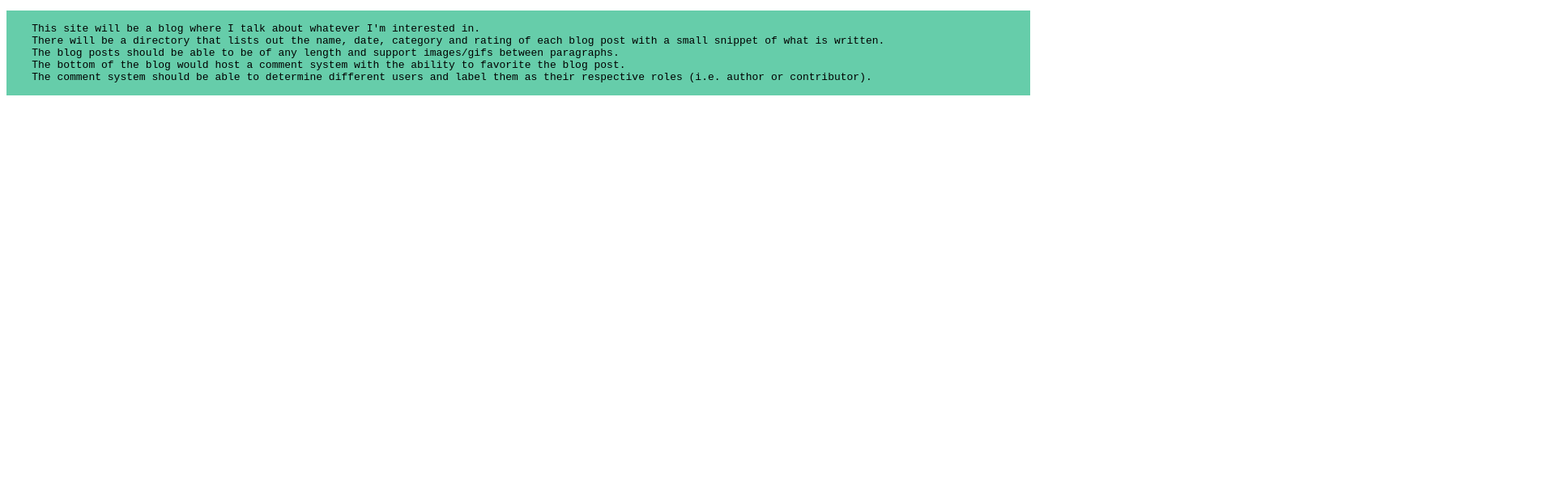
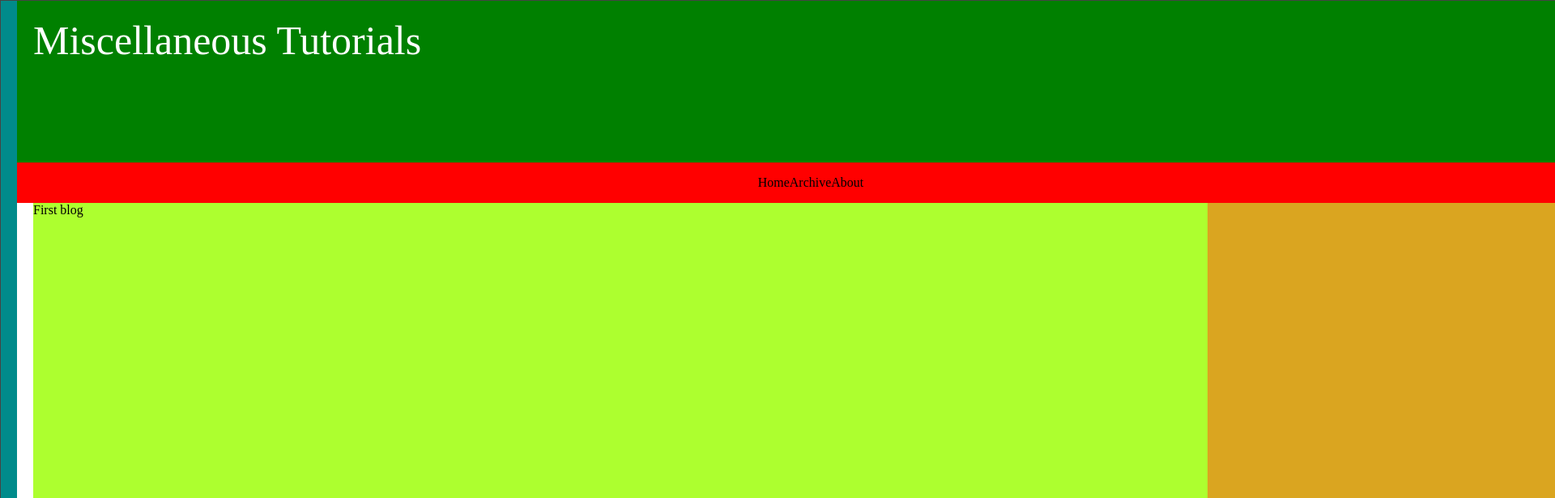
Before and after one commit to lukehag/lukehag.github.io, a plain HTML site: page index.html in a window 1280 px wide. Shown: the top 616 px of the page at 81% size, 1920 px wide, since content can reach past the window. Drawn offline with Linux system fonts and the light colour scheme.

Commit message:
Set up layout

```diff
--- a/index.html
+++ b/index.html
@@ -1,19 +1,32 @@
 <!DOCTYPE html>
 <html lang="en">
 <head>
-    <title>CS351 Project</title>
+    <title>Miscellaneous Tutorials</title>
     <link rel="stylesheet" href="styles.css">
 </head>
 <body>
+    <main>
+    <div class="header">
+        <a href="/" class="title">Miscellaneous Tutorials</a>
+    </div>
 
-    <pre>
+    <div class="navigation-bar">
+        <div>Home</div>
+        <div>Archive</div>
+        <div>About</div>
+    </div>
 
-    This site will be a blog where I talk about whatever I'm interested in.
-    There will be a directory that lists out the name, date, category and rating of each blog post with a small snippet of what is written.
-    The blog posts should be able to be of any length and support images/gifs between paragraphs.
-    The bottom of the blog would host a comment system with the ability to favorite the blog post.
-    The comment system should be able to determine different users and label them as their respective roles (i.e. author or contributor).
-    </pre>
+    <div class="container">
+        <div class="blog-content">
+            <div class="blog-post">First blog</div>
+            <div class="blog-post">Second blog</div>
+            <div class="blog-post">Third blog?</div>
+            <div class="blog-post">Fourth blog!</div>
+        </div>
+        <div class="sidebar"></div>
+    </div>
 
+    <div class="footer">Nothing left!</div>
+    </main>
 </body>
 </html>
--- a/styles.css
+++ b/styles.css
@@ -1 +1,83 @@
-pre { background-color: mediumaquamarine; }
+body
+{
+    margin: 0;
+    padding: 0;
+    background-color: lightblue;
+    background-attachment: scroll;
+    background-position: center center;
+    background-repeat: repeat;
+}
+
+main
+{
+    width: 2000px;
+    margin-left: auto;
+    margin-right: auto;
+    border: #444444 1px solid;
+    background-color: darkcyan
+}
+
+.header
+{
+    display: block;
+    height: 200px;
+    margin-left: 20px;
+    margin-right: 20px;
+    background-color: green;
+}
+
+.title
+{
+    display: inline-block;
+    margin: 20px;
+    color: #FFFFFF;
+    font-size: 50px;
+    text-decoration: none;
+}
+
+.navigation-bar
+{
+    display: flex;
+    justify-content: center;
+    align-items: center;
+    height: 50px;
+    margin-left: 20px;
+    margin-right: 20px;
+    background-color: red;
+}
+
+.container
+{
+    display: grid;
+    grid-template-columns: 3fr minmax(300px, 1fr);
+    margin-left: 20px;
+    margin-right: 20px;
+}
+
+.blog-content
+{
+    display: flex;
+    flex-direction: column;
+}
+
+.blog-post
+{
+    height: 500px;
+    border-left: white 20px solid;
+    border-bottom: #444444 1px solid;
+    background-color: greenyellow;
+}
+
+.sidebar
+{
+    display: block;
+    background-color: goldenrod;
+}
+
+.footer
+{
+    height: 100px;
+    margin-left: 20px;
+    margin-right: 20px;
+    background-color: gray;
+}
```
Also changed, not shown: 1 other file.
